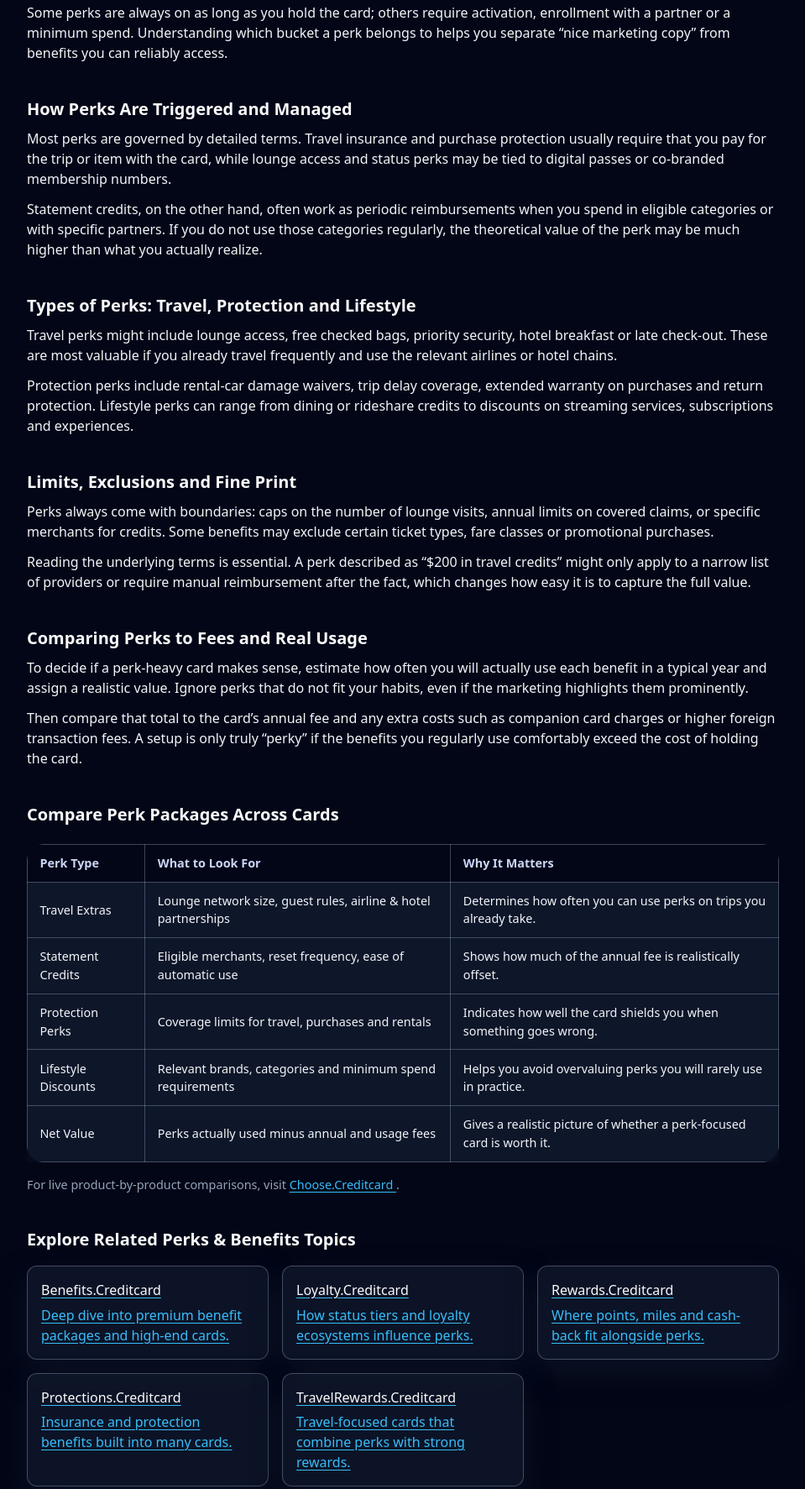
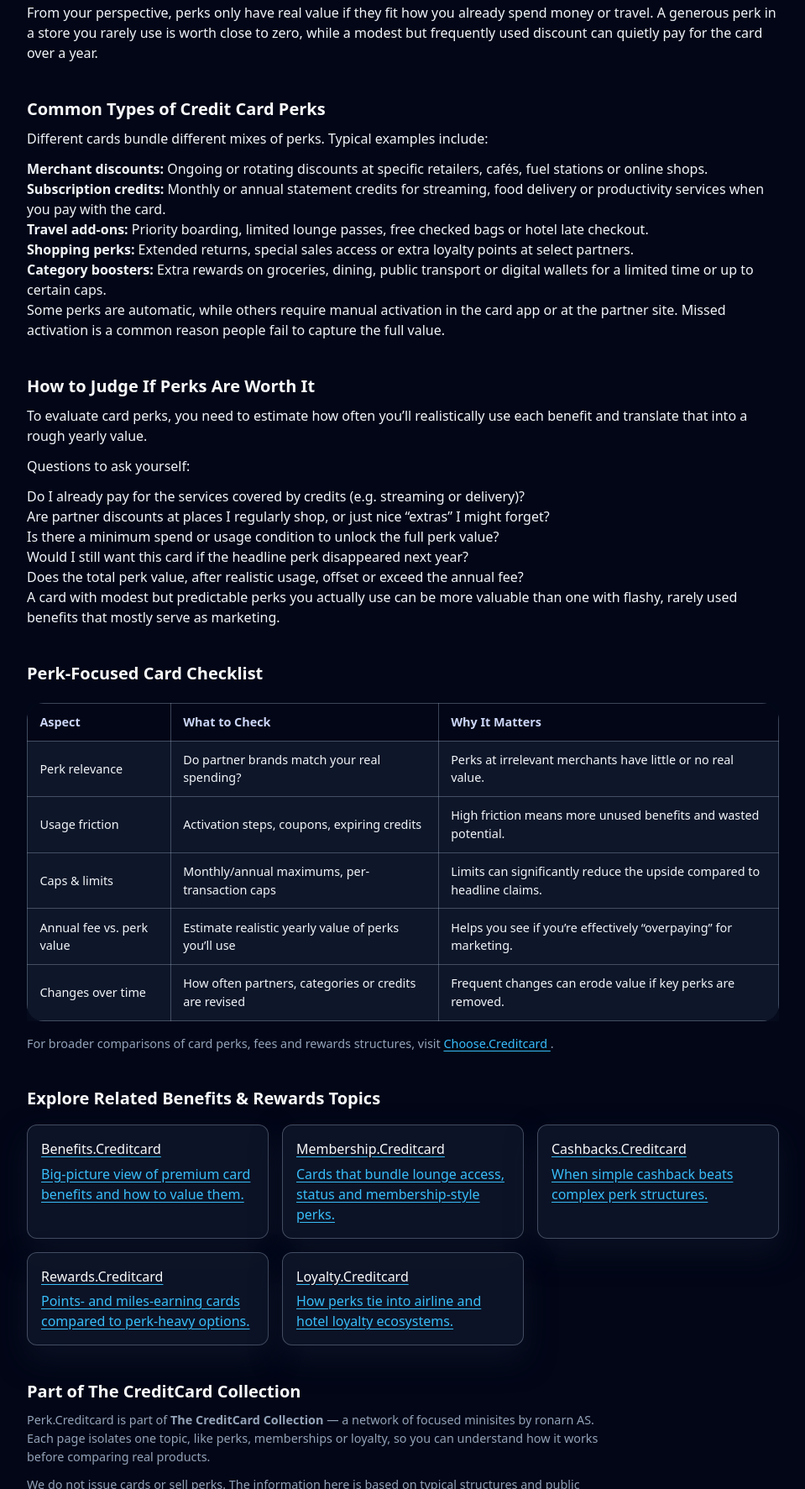
Before and after one commit to ChooseCreditCard/perk.creditcard, a plain HTML site: page index.html in a window 1280 px wide. Shown: the part 587-2360 px from the top of the page at 84% size, without its empty margins (160-1119 px from the left). Drawn offline with nearby package versions, Linux system fonts and the light colour scheme.

Commit message:
Update index.html

```diff
--- a/index.html
+++ b/index.html
@@ -4,22 +4,22 @@
   <meta charset="UTF-8" />
   <meta name="viewport" content="width=device-width, initial-scale=1" />
 
-  <title>Perk.Creditcard – Credit-Card Perks & Benefits Explained</title>
-  <meta name="description" content="Understand how credit-card perks work: lounge access, upgrades, statement credits, discounts and how to judge if the perks justify the annual fee." />
+  <title>Perk.Creditcard – Everyday Credit Card Perks Explained</title>
+  <meta name="description" content="Understand how credit card perks work: small everyday benefits, statement credits, discounts, partner offers and how to judge if the perks are worth the annual fee." />
   <meta name="robots" content="index,follow" />
   <link rel="canonical" href="https://perk.creditcard/" />
 
   <!-- Open Graph -->
-  <meta property="og:title" content="Perk.Creditcard – Credit-Card Perks & Premium Benefits" />
-  <meta property="og:description" content="Neutral breakdown of credit-card perks: travel extras, insurance, statement credits and lifestyle discounts, with a focus on real-world value." />
+  <meta property="og:title" content="Perk.Creditcard – Everyday Credit Card Perks Explained" />
+  <meta property="og:description" content="Independent overview of credit card perks – from coffee discounts and streaming credits to partner offers and travel perks – and how to calculate real value." />
   <meta property="og:type" content="website" />
   <meta property="og:url" content="https://perk.creditcard/" />
   <meta property="og:image" content="https://choose.creditcard/preview.png?utm_source=perk.creditcard&utm_medium=referral&utm_campaign=og_image" />
 
   <!-- Twitter -->
   <meta name="twitter:card" content="summary_large_image" />
-  <meta name="twitter:title" content="Perk.Creditcard – Credit-Card Perks & Premium Benefits" />
-  <meta name="twitter:description" content="Learn how card perks like lounges, upgrades, credits and discounts are structured, triggered and limited – beyond the marketing headlines." />
+  <meta name="twitter:title" content="Perk.Creditcard – Everyday Credit Card Perks Explained" />
+  <meta name="twitter:description" content="How card perks and small benefits really work – and when they’re just marketing vs. real everyday value." />
   <meta name="twitter:image" content="https://choose.creditcard/preview.png?utm_source=perk.creditcard&utm_medium=referral&utm_campaign=twitter_image" />
 
   <!-- GA4 -->
@@ -34,7 +34,7 @@
   <!-- Tailwind for utility classes -->
   <script src="https://cdn.tailwindcss.com"></script>
 
-  <!-- Your shared minisite styles -->
+  <!-- Shared minisite styles -->
   <link rel="stylesheet" href="./styles.css" />
 </head>
 <body class="bg-slate-950 text-slate-100">
@@ -44,13 +44,13 @@
         <div class="cc-logo">CC</div>
         <div class="brand-text">
           <div class="brand-title">Perk.Creditcard</div>
-          <div class="brand-subtitle">Credit-Card Perks & Premium Benefits</div>
+          <div class="brand-subtitle">Everyday Perks &amp; Card Benefits</div>
         </div>
       </div>
       <nav class="nav-links" aria-label="Page navigation">
         <a href="#overview">Overview</a>
-        <a href="#mechanics">How It Works</a>
-        <a href="#compare">Compare</a>
+        <a href="#types">Types of Perks</a>
+        <a href="#value">Value &amp; Trade-Offs</a>
       </nav>
     </div>
   </header>
@@ -66,90 +66,120 @@
     <!-- Hero -->
     <section class="hero">
       <div class="hero-content">
-        <h1>How Credit-Card Perks Actually Work in Practice</h1>
+        <h1>How Credit Card Perks Add (or Don’t Add) Real Value</h1>
         <p class="hero-lead">
-          Perks are the extras on top of rewards: lounges, upgrades, statement credits, discounts and protections. This page explains how card perks are structured, what unlocks them and how to decide if a “perk-heavy” card is genuinely worth it.
+          Many cards advertise “perks” – coffee discounts, streaming credits, airport benefits, partner offers.
+          This page explains how those perks are structured, which ones actually matter, and how to tell if you’re paying
+          too much for benefits you barely use.
         </p>
         <a class="cta" href="https://choose.creditcard/?utm_source=perk.creditcard&utm_medium=referral&utm_campaign=hero_cta">
-          Compare perk-focused credit cards
+          Compare perk-heavy cards
         </a>
       </div>
     </section>
 
-    <!-- Content sections -->
+    <!-- Overview -->
     <section id="overview" class="section">
-      <h2>What Counts as a Credit-Card Perk?</h2>
-      <p>Perks are benefits you receive in addition to raw points or cash-back. Common examples include airport lounge entry, hotel and airline upgrades, early boarding, purchase protection, extended warranty, and discounts or credits with specific merchants.</p>
-      <p>Some perks are always on as long as you hold the card; others require activation, enrollment with a partner or a minimum spend. Understanding which bucket a perk belongs to helps you separate “nice marketing copy” from benefits you can reliably access.</p>
+      <h2>What Do Card Perks Actually Mean?</h2>
+      <p>
+        “Perks” is a broad marketing term. It can mean anything from a small discount at a coffee chain to
+        full airport lounge access and hotel upgrades. Often, these perks are used to justify an annual fee
+        or to differentiate one card from another when basic features (network, contactless, app) are similar.
+      </p>
+      <p>
+        From your perspective, perks only have real value if they fit how you already spend money or travel.
+        A generous perk in a store you rarely use is worth close to zero, while a modest but frequently used
+        discount can quietly pay for the card over a year.
+      </p>
     </section>
 
-    <section id="mechanics" class="section">
-      <h2>How Perks Are Triggered and Managed</h2>
-      <p>Most perks are governed by detailed terms. Travel insurance and purchase protection usually require that you pay for the trip or item with the card, while lounge access and status perks may be tied to digital passes or co-branded membership numbers.</p>
-      <p>Statement credits, on the other hand, often work as periodic reimbursements when you spend in eligible categories or with specific partners. If you do not use those categories regularly, the theoretical value of the perk may be much higher than what you actually realize.</p>
+    <!-- Types of perks -->
+    <section id="types" class="section">
+      <h2>Common Types of Credit Card Perks</h2>
+      <p>
+        Different cards bundle different mixes of perks. Typical examples include:
+      </p>
+      <ul>
+        <li><strong>Merchant discounts:</strong> Ongoing or rotating discounts at specific retailers, cafés,
+          fuel stations or online shops.</li>
+        <li><strong>Subscription credits:</strong> Monthly or annual statement credits for streaming, food delivery
+          or productivity services when you pay with the card.</li>
+        <li><strong>Travel add-ons:</strong> Priority boarding, limited lounge passes, free checked bags or
+          hotel late checkout.</li>
+        <li><strong>Shopping perks:</strong> Extended returns, special sales access or extra loyalty points at select partners.</li>
+        <li><strong>Category boosters:</strong> Extra rewards on groceries, dining, public transport or digital wallets
+          for a limited time or up to certain caps.</li>
+      </ul>
+      <p>
+        Some perks are automatic, while others require manual activation in the card app or at the partner site.
+        Missed activation is a common reason people fail to capture the full value.
+      </p>
     </section>
 
-    <section class="section">
-      <h2>Types of Perks: Travel, Protection and Lifestyle</h2>
-      <p>Travel perks might include lounge access, free checked bags, priority security, hotel breakfast or late check-out. These are most valuable if you already travel frequently and use the relevant airlines or hotel chains.</p>
-      <p>Protection perks include rental-car damage waivers, trip delay coverage, extended warranty on purchases and return protection. Lifestyle perks can range from dining or rideshare credits to discounts on streaming services, subscriptions and experiences.</p>
-    </section>
-
-    <section class="section">
-      <h2>Limits, Exclusions and Fine Print</h2>
-      <p>Perks always come with boundaries: caps on the number of lounge visits, annual limits on covered claims, or specific merchants for credits. Some benefits may exclude certain ticket types, fare classes or promotional purchases.</p>
-      <p>Reading the underlying terms is essential. A perk described as “$200 in travel credits” might only apply to a narrow list of providers or require manual reimbursement after the fact, which changes how easy it is to capture the full value.</p>
-    </section>
-
-    <section class="section">
-      <h2>Comparing Perks to Fees and Real Usage</h2>
-      <p>To decide if a perk-heavy card makes sense, estimate how often you will actually use each benefit in a typical year and assign a realistic value. Ignore perks that do not fit your habits, even if the marketing highlights them prominently.</p>
-      <p>Then compare that total to the card’s annual fee and any extra costs such as companion card charges or higher foreign transaction fees. A setup is only truly “perky” if the benefits you regularly use comfortably exceed the cost of holding the card.</p>
+    <!-- Value & trade-offs -->
+    <section id="value" class="section">
+      <h2>How to Judge If Perks Are Worth It</h2>
+      <p>
+        To evaluate card perks, you need to estimate how often you’ll realistically use each benefit and translate that
+        into a rough yearly value.
+      </p>
+      <p>Questions to ask yourself:</p>
+      <ul>
+        <li>Do I already pay for the services covered by credits (e.g. streaming or delivery)?</li>
+        <li>Are partner discounts at places I regularly shop, or just nice “extras” I might forget?</li>
+        <li>Is there a minimum spend or usage condition to unlock the full perk value?</li>
+        <li>Would I still want this card if the headline perk disappeared next year?</li>
+        <li>Does the total perk value, after realistic usage, offset or exceed the annual fee?</li>
+      </ul>
+      <p>
+        A card with modest but predictable perks you actually use can be more valuable than one with flashy,
+        rarely used benefits that mostly serve as marketing.
+      </p>
     </section>
 
     <!-- Comparison block -->
-    <section id="compare" class="section">
-      <h2>Compare Perk Packages Across Cards</h2>
+    <section class="section">
+      <h2>Perk-Focused Card Checklist</h2>
       <div class="table-wrap">
         <table class="table">
           <thead>
             <tr>
-              <th>Perk Type</th>
-              <th>What to Look For</th>
+              <th>Aspect</th>
+              <th>What to Check</th>
               <th>Why It Matters</th>
             </tr>
           </thead>
           <tbody>
             <tr>
-              <td>Travel Extras</td>
-              <td>Lounge network size, guest rules, airline &amp; hotel partnerships</td>
-              <td>Determines how often you can use perks on trips you already take.</td>
+              <td>Perk relevance</td>
+              <td>Do partner brands match your real spending?</td>
+              <td>Perks at irrelevant merchants have little or no real value.</td>
             </tr>
             <tr>
-              <td>Statement Credits</td>
-              <td>Eligible merchants, reset frequency, ease of automatic use</td>
-              <td>Shows how much of the annual fee is realistically offset.</td>
+              <td>Usage friction</td>
+              <td>Activation steps, coupons, expiring credits</td>
+              <td>High friction means more unused benefits and wasted potential.</td>
             </tr>
             <tr>
-              <td>Protection Perks</td>
-              <td>Coverage limits for travel, purchases and rentals</td>
-              <td>Indicates how well the card shields you when something goes wrong.</td>
+              <td>Caps &amp; limits</td>
+              <td>Monthly/annual maximums, per-transaction caps</td>
+              <td>Limits can significantly reduce the upside compared to headline claims.</td>
             </tr>
             <tr>
-              <td>Lifestyle Discounts</td>
-              <td>Relevant brands, categories and minimum spend requirements</td>
-              <td>Helps you avoid overvaluing perks you will rarely use in practice.</td>
+              <td>Annual fee vs. perk value</td>
+              <td>Estimate realistic yearly value of perks you’ll use</td>
+              <td>Helps you see if you’re effectively “overpaying” for marketing.</td>
             </tr>
             <tr>
-              <td>Net Value</td>
-              <td>Perks actually used minus annual and usage fees</td>
-              <td>Gives a realistic picture of whether a perk-focused card is worth it.</td>
+              <td>Changes over time</td>
+              <td>How often partners, categories or credits are revised</td>
+              <td>Frequent changes can erode value if key perks are removed.</td>
             </tr>
           </tbody>
         </table>
       </div>
       <p class="small">
-        For live product-by-product comparisons, visit
+        For broader comparisons of card perks, fees and rewards structures, visit
         <a href="https://choose.creditcard/?utm_source=perk.creditcard&utm_medium=referral&utm_campaign=comparison_section">
           Choose.Creditcard
         </a>.
@@ -158,49 +188,53 @@
 
     <!-- Cluster links -->
     <section class="section">
-      <h2>Explore Related Perks & Benefits Topics</h2>
+      <h2>Explore Related Benefits & Rewards Topics</h2>
       <div class="cluster-grid">
         <a class="cluster-card" href="https://benefits.creditcard/?utm_source=perk.creditcard&utm_medium=referral&utm_campaign=cluster_benefits">
           <h3>Benefits.Creditcard</h3>
-          <p>Deep dive into premium benefit packages and high-end cards.</p>
+          <p>Big-picture view of premium card benefits and how to value them.</p>
+        </a>
+        <a class="cluster-card" href="https://membership.creditcard/?utm_source=perk.creditcard&utm_medium=referral&utm_campaign=cluster_membership">
+          <h3>Membership.Creditcard</h3>
+          <p>Cards that bundle lounge access, status and membership-style perks.</p>
+        </a>
+        <a class="cluster-card" href="https://cashbacks.creditcard/?utm_source=perk.creditcard&utm_medium=referral&utm_campaign=cluster_cashbacks">
+          <h3>Cashbacks.Creditcard</h3>
+          <p>When simple cashback beats complex perk structures.</p>
+        </a>
+        <a class="cluster-card" href="https://rewards.creditcard/?utm_source=perk.creditcard&utm_medium=referral&utm_campaign=cluster_rewards">
+          <h3>Rewards.Creditcard</h3>
+          <p>Points- and miles-earning cards compared to perk-heavy options.</p>
         </a>
         <a class="cluster-card" href="https://loyalty.creditcard/?utm_source=perk.creditcard&utm_medium=referral&utm_campaign=cluster_loyalty">
           <h3>Loyalty.Creditcard</h3>
-          <p>How status tiers and loyalty ecosystems influence perks.</p>
-        </a>
-        <a class="cluster-card" href="https://rewards.creditcard/?utm_source=perk.creditcard&utm_medium=referral&utm_campaign=cluster_rewards">
-          <h3>Rewards.Creditcard</h3>
-          <p>Where points, miles and cash-back fit alongside perks.</p>
-        </a>
-        <a class="cluster-card" href="https://protections.creditcard/?utm_source=perk.creditcard&utm_medium=referral&utm_campaign=cluster_protections">
-          <h3>Protections.Creditcard</h3>
-          <p>Insurance and protection benefits built into many cards.</p>
-        </a>
-        <a class="cluster-card" href="https://travelrewards.creditcard/?utm_source=perk.creditcard&utm_medium=referral&utm_campaign=cluster_travelrewards">
-          <h3>TravelRewards.Creditcard</h3>
-          <p>Travel-focused cards that combine perks with strong rewards.</p>
+          <p>How perks tie into airline and hotel loyalty ecosystems.</p>
         </a>
       </div>
     </section>
 
-    <!-- Collection section -->
+    <!-- Collection / Conclusion -->
     <section class="section">
       <h2>Part of The CreditCard Collection</h2>
       <p class="small">
-        Perk.Creditcard is one spoke in <strong>The CreditCard Collection</strong> — a network of focused microsites operated by ronarn AS. Each site isolates one aspect of credit-card usage and explains it in neutral, factual language.
+        Perk.Creditcard is part of <strong>The CreditCard Collection</strong> — a network of focused minisites
+        by ronarn AS. Each page isolates one topic, like perks, memberships or loyalty, so you can understand
+        how it works before comparing real products.
       </p>
       <p class="small">
-        We do not issue cards or sell perks. We summarize public documentation, highlight trade-offs and link to independent comparison tools so you can check real products before applying.
+        We do not issue cards or sell perks. The information here is based on typical structures and public documentation.
+        Always check the current terms of any card or partner program before applying.
       </p>
       <p class="small">
-        Nothing on this site is financial, legal or tax advice. Perk structures, partner lists and coverage terms change over time, so always confirm details directly with the issuer before relying on any specific feature.
+        Nothing on this site is personal financial advice. Use it as a neutral framework to ask better questions and
+        to spot which perks are genuine value vs. pure marketing.
       </p>
 
-      <!-- REQUIRED HUB SNIPPET: Premium Benefits hub -->
+      <!-- HUB SNIPPET – safe root link -->
       <div class="hub-link">
-        <a href="https://choose.creditcard/benefits/?utm_source=perk.creditcard&utm_medium=referral&utm_campaign=minisite_to_hub"
+        <a href="https://choose.creditcard/?utm_source=perk.creditcard&utm_medium=referral&utm_campaign=minisite_to_hub"
            class="text-sm text-slate-600 hover:text-slate-900">
-          Learn more at the Premium Benefits hub
+          Compare cards at Choose.Creditcard
         </a>
       </div>
     </section>
@@ -209,7 +243,8 @@
     <section class="section">
       <h2>Ready to Compare Perk-Heavy Cards?</h2>
       <p class="small">
-        Use Perk.Creditcard to understand how card perks are structured, then visit the main comparison hub to identify cards whose benefit packages genuinely match how you travel, shop and spend.
+        Use Perk.Creditcard to map out how different perks work and what they’re worth to you. Then visit the main comparison hub
+        to see which cards align with your real life, not just the marketing page.
       </p>
       <a class="cta" href="https://choose.creditcard/?utm_source=perk.creditcard&utm_medium=referral&utm_campaign=bottom_cta">
         Go to Choose.Creditcard
```
